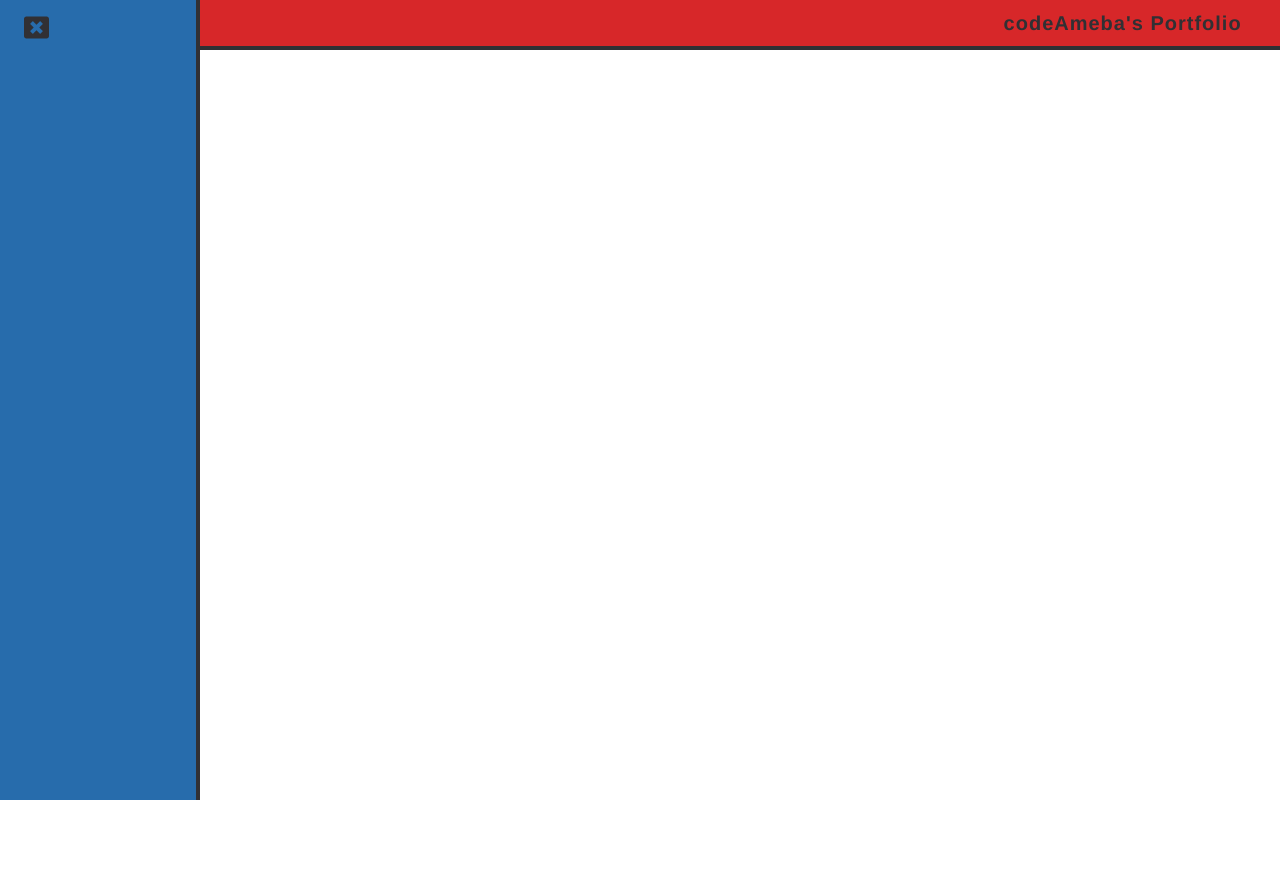
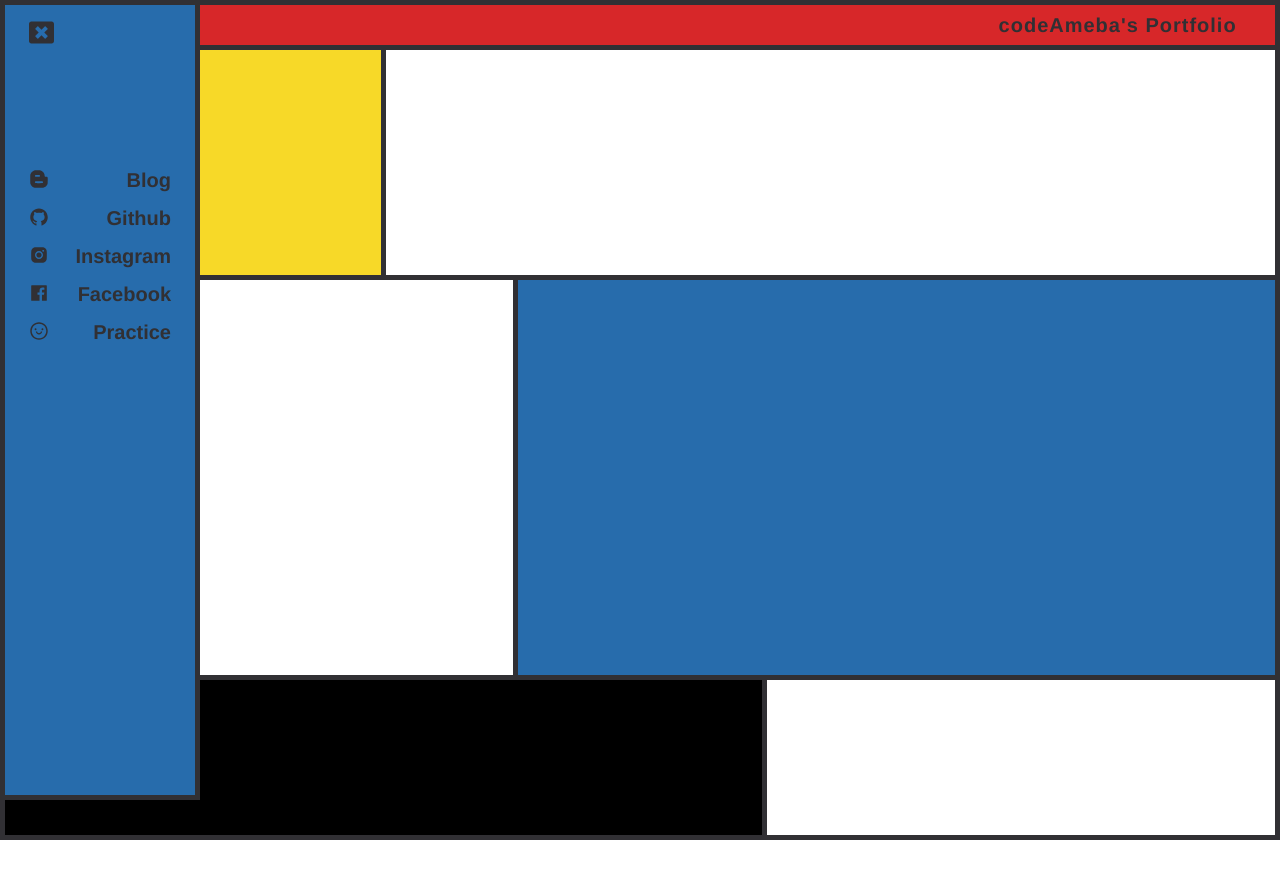
Before and after one commit to intzzzero/portfolio, a React (Create React App) app: page / in a window 1280 px wide. Both pictures are taken after a click on the icon 50 px from the left and 23 px from the top of the page. Shown: the top 878 px of the page. Built offline with nearby package versions, Linux system fonts and the light colour scheme.

Commit message:
FEATURE: add welcome component at scoll 0

```diff
--- a/public/index.html
+++ b/public/index.html
@@ -2,7 +2,7 @@
 <html lang="en">
   <head>
     <meta charset="utf-8" />
-    <link rel="icon" href="%PUBLIC_URL%/favicon.ico" />
+    <link rel="icon" href="https://image.winudf.com/v2/image/Y29tLlNpbmVkLm1vbmRyaWFuLmFwcF9pY29uXzBfMzQyYWIzMDM/icon.png?w=170&fakeurl=1" />
     <meta name="viewport" content="width=device-width, initial-scale=1" />
     <meta name="theme-color" content="#000000" />
     <meta
--- /dev/null
+++ b/src/Components/Concept.tsx
@@ -0,0 +1,73 @@
+import React from 'react';
+import styled, { keyframes } from 'styled-components';
+
+function Concept() {
+	return (
+		<ConceptContainer>
+			<section>
+				<img
+					src='https://i.pinimg.com/originals/40/98/c9/4098c99499ed0e38cc45c2c510967395.jpg'
+					alt='mondrian'
+				/>
+				<p>
+					이 사이트는 <i>몬드리안(Mondrian)</i>의 작품에 영감을 받아 제작한 포트폴리오 사이트입니다.
+				</p>
+			</section>
+		</ConceptContainer>
+	);
+}
+
+const ConceptAnimation = keyframes`
+  0% {
+    opacity: 0;
+  }
+  50% {
+    opacity: 0.5;
+  }
+  100% {
+    opacity: 1;
+  }
+`;
+
+const ConceptContainer = styled.article`
+	width: 100%;
+	max-height: 700px;
+	margin-top: 10vh;
+	animation: ${ConceptAnimation} 1s ease-in-out;
+
+	section {
+		width: 100%;
+		display: flex;
+		justify-content: center;
+		align-items: center;
+		flex-direction: column;
+
+		img {
+			width: 750px;
+			height: auto;
+		}
+
+		p {
+			margin-top: 25px;
+			font-size: 16px;
+			color: #313034;
+		}
+	}
+
+	@media only screen and (max-width: 800px) {
+		section {
+			img {
+				width: 560px;
+			}
+		}
+	}
+	@media only screen and (max-width: 400px) {
+		section {
+			img {
+				width: 370px;
+			}
+		}
+	}
+`;
+
+export default Concept;
--- a/src/Components/Header.tsx
+++ b/src/Components/Header.tsx
@@ -27,7 +27,7 @@ const HeaderContainer = styled.header`
 	justify-content: space-between;
 	align-items: center;
 	padding: 0 3vw;
-	border-bottom: 4px solid #313034;
+	border: 5px solid #313034;
 	z-index: 10;
 
 	.menuIcon {
--- a/src/Components/Intro.tsx
+++ b/src/Components/Intro.tsx
@@ -5,11 +5,18 @@ import profile from '../Images/apple-profile.png';
 function Intro() {
 	return (
 		<IntroContainer>
+			<section className='greeting'>
 				<img src={profile} alt='profile' />
 				<div>
 					<h3>안녕하세요!</h3>
-				<p>시멘틱 마크업이 더 나은 세상을 만든다고 믿으며, 마케터의 이성과 디자이너의 감성을 지닌 프론트엔드 개발자 정수영입니다. 즐겁게 일하되 기본은 지키자는 것이 지향점입니다.</p>
+					<p>
+						시멘틱 마크업이 더 나은 세상을 만든다고 믿으며, 마케터의 이성과 디자이너의 감성을 지닌 프론트엔드 개발자 정수영입니다. 즐겁게 일하되 기본은 지키자는 것이 지향점입니다.
+					</p>
 				</div>
+			</section>
+			<section className='concept'>
+				<div />
+			</section>
 		</IntroContainer>
 	);
 }
@@ -29,16 +36,20 @@ const IntroAnimation = keyframes`
 const IntroContainer = styled.article`
 	width: 100%;
 	margin-top: 10vh;
+	position: relative;
+	animation: ${IntroAnimation} 1s ease-in-out;
+
+	.greeting {
+		width: 100%;
 		display: flex;
 		justify-content: center;
 		align-items: center;
-	position: relative;
-	animation: ${IntroAnimation} 1s ease-in-out;
+		flex-direction: column;
 
 		img {
 			width: 300px;
 			height: auto;
-		margin: 20px;
+			margin: 20px 20px 0 20px;
 		}
 
 		div {
@@ -54,15 +65,21 @@ const IntroContainer = styled.article`
 				text-align: left;
 				margin-top: 20px;
 				line-height: 28px;
+				font-size: 16px;
+			}
 		}
 	}
 
-	@media only screen and (max-width: 800px) {
+	/* @media only screen and (max-width: 800px) {
+		.greeting {
 			flex-direction: column;
 		}
+	} */
 	@media only screen and (max-width: 400px) {
+		.greeting {
 			div {
 				width: 330px;
+			}
 		}
 	}
 `;
--- a/src/Components/Menu.tsx
+++ b/src/Components/Menu.tsx
@@ -1,6 +1,8 @@
 import React from 'react';
 import styled, { keyframes } from 'styled-components';
-import { FaWindowClose } from 'react-icons/fa';
+import { FaWindowClose, FaBloggerB } from 'react-icons/fa';
+import { AiFillGithub, AiFillInstagram, AiFillFacebook, AiOutlineSmile } from 'react-icons/ai';
+import { MdPhotoCamera } from 'react-icons/md';
 
 interface Props {
 	handleMenu: () => void;
@@ -10,6 +12,44 @@ function Menu({ handleMenu }: Props) {
 	return (
 		<MenuContainer>
 			<FaWindowClose onClick={handleMenu} className='closeIcon' />
+			<div>
+				<ul>
+					<li>
+						<a href='https://codeameba.netlify.app/' target='_blank' rel='noopener noreferrer'>
+							<FaBloggerB />
+							<span>Blog</span>
+						</a>
+					</li>
+					<li>
+						<a href='https://github.com/codeAmeba' target='_blank' rel='noopener noreferrer'>
+							<AiFillGithub />
+							<span>Github</span>
+						</a>
+					</li>
+					<li>
+						<a href='https://www.instagram.com/aprilgreenery/' target='_blank' rel='noopener noreferrer'>
+							<AiFillInstagram />
+							<span>Instagram</span>
+						</a>
+					</li>
+					<li>
+						<a href='https://www.facebook.com/aprilgreenery/' target='_blank' rel='noopener noreferrer'>
+							<AiFillFacebook />
+							<span>Facebook</span>
+						</a>
+					</li>
+					<li>
+						<a
+							href='https://codeameba.github.io/front-end-practice/'
+							target='_blank'
+							rel='noopener noreferrer'
+						>
+							<AiOutlineSmile />
+							<span>Practice</span>
+						</a>
+					</li>
+				</ul>
+			</div>
 		</MenuContainer>
 	);
 }
@@ -33,7 +73,7 @@ const MenuContainer = styled.aside`
 	background-color: #276cac;
 	z-index: 20;
 	padding: 0 3vh;
-	border-right: 4px solid #313034;
+	border: 5px solid #313034;
 	animation: ${MenuAnimation} 0.3s ease-in-out;
 
 	.closeIcon {
@@ -42,6 +82,35 @@ const MenuContainer = styled.aside`
 		cursor: pointer;
 		color: #313034;
 	}
+
+	div {
+		height: 100%;
+		margin-top: 15vh;
+
+		ul {
+			li {
+				list-style: none;
+				a {
+					display: flex;
+					justify-content: flex-start;
+					margin-bottom: 15px;
+					font-size: 20px;
+					font-weight: 600;
+					cursor: pointer;
+					color: #313034;
+					text-decoration: none;
+					transition: 0.3s ease-in-out;
+					transition-delay: 0.1s;
+					display: flex;
+					justify-content: space-between;
+
+					&:hover {
+						color: #f7d928;
+					}
+				}
+			}
+		}
+	}
 `;
 
 export default Menu;
--- a/src/Components/Project.tsx
+++ b/src/Components/Project.tsx
@@ -48,11 +48,11 @@ const ProjectContainer = styled.article`
 	animation: ${VideoAnimation} 1s ease-in-out;
 
 	iframe {
-		border: 4px solid #313034;
+		border: 5px solid #313034;
 		background-color: #f7d928;
 		width: 750px;
 		height: 455px;
-		margin: 20px 0;
+		margin: 15px 0;
 		padding: 15px;
 	}
 
--- /dev/null
+++ b/src/Components/Welcome.tsx
@@ -0,0 +1,68 @@
+import React from 'react';
+import styled from 'styled-components';
+
+function Welcome() {
+	return (
+		<WelcomeContainer>
+			<div className='firstBox'>
+				<div />
+			</div>
+			<div className='secondBox'>
+				<div />
+			</div>
+			<div className='thirdBox'>
+				<div />
+			</div>
+		</WelcomeContainer>
+	);
+}
+
+const WelcomeContainer = styled.section`
+	width: 100%;
+	height: 100%;
+
+	.firstBox {
+		width: 100%;
+		height: 30vh;
+		border: 5px solid #313034;
+
+		div {
+			width: 30%;
+			height: 100%;
+			background-color: #f7d928;
+			border-right: 5px solid #313034;
+		}
+	}
+
+	.secondBox {
+		width: 100%;
+		height: 50vh;
+		border: 5px solid #313034;
+		border-top: none;
+		display: flex;
+		justify-content: flex-end;
+
+		div {
+			width: 60%;
+			height: 100%;
+			background-color: #276cac;
+			border-left: 5px solid #313034;
+		}
+	}
+
+	.thirdBox {
+		width: 100%;
+		height: 20vh;
+		border: 5px solid #313034;
+		border-top: none;
+
+		div {
+			width: 60%;
+			height: 100%;
+			background-color: #000;
+			border-right: 5px solid #313034;
+		}
+	}
+`;
+
+export default Welcome;
--- a/src/Pages/Main.tsx
+++ b/src/Pages/Main.tsx
@@ -5,6 +5,8 @@ import Footer from '../Components/Footer';
 import Menu from '../Components/Menu';
 import Intro from '../Components/Intro';
 import Project from '../Components/Project';
+import Welcome from '../Components/Welcome';
+import Concept from '../Components/Concept';
 
 function Main() {
 	const [ isMenuOpened, setIsMenuOpened ] = useState(false);
@@ -28,8 +30,9 @@ function Main() {
 			{isMenuOpened ? <Menu handleMenu={handleMenu} /> : ''}
 			<Header handleMenu={handleMenu} />
 			<MainContainer data-testid='MainContainer'>
-				{scrollPosition > 0 ? <Intro /> : ''}
-				{scrollPosition > 400 ? <Project /> : ''}
+				{scrollPosition > 0 ? <Intro /> : <Welcome />}
+				{scrollPosition > 350 ? <Concept /> : ''}
+				{scrollPosition > 600 ? <Project /> : ''}
 			</MainContainer>
 			<Footer />
 		</React.Fragment>
@@ -52,7 +55,7 @@ const GlobalStyles = createGlobalStyle`
 
 const MainContainer = styled.main`
 	width: 100%;
-	height: 300vh;
+	height: 450vh;
 	margin-top: 5vh;
 	overflow: hidden;
 `;
```
Lines whose indentation alone changed are shown as unchanged.
